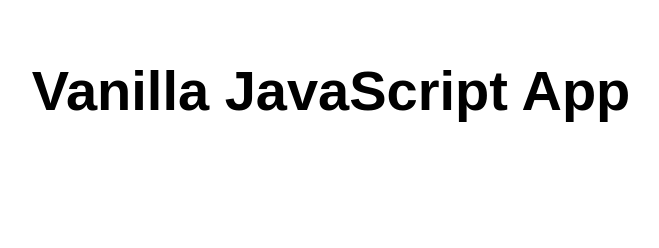
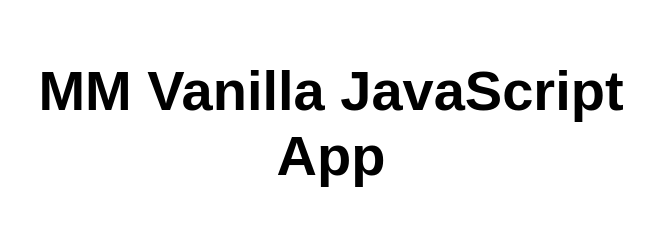
Before and after one commit to micmaher/static-web-app, a website: page src/index.html in a window 1280 px wide. Shown: the whole page, without its empty margins (309-968 px from the left). Drawn offline with Linux system fonts and the light colour scheme.

Commit message:
Update index.html

```diff
--- a/src/index.html
+++ b/src/index.html
@@ -5,12 +5,12 @@
   <meta charset="UTF-8">
   <meta name="viewport" content="width=device-width, initial-scale=1.0">
   <link rel="stylesheet" href="styles.css">
-  <title>Vanilla JavaScript App</title>
+  <title>MM Vanilla JavaScript App</title>
 </head>
 
 <body>
   <main>
-    <h1>Vanilla JavaScript App</h1>
+    <h1>MM Vanilla JavaScript App</h1>
   </main>
 </body>
 
```
